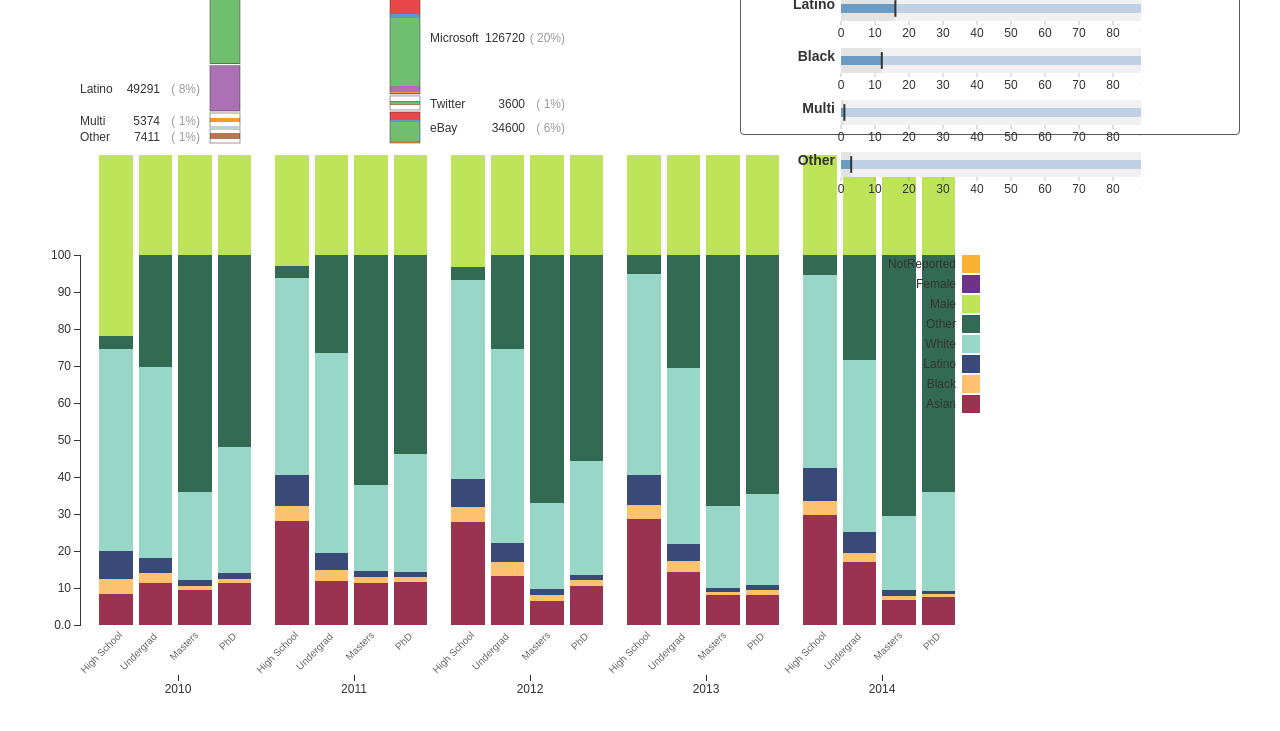
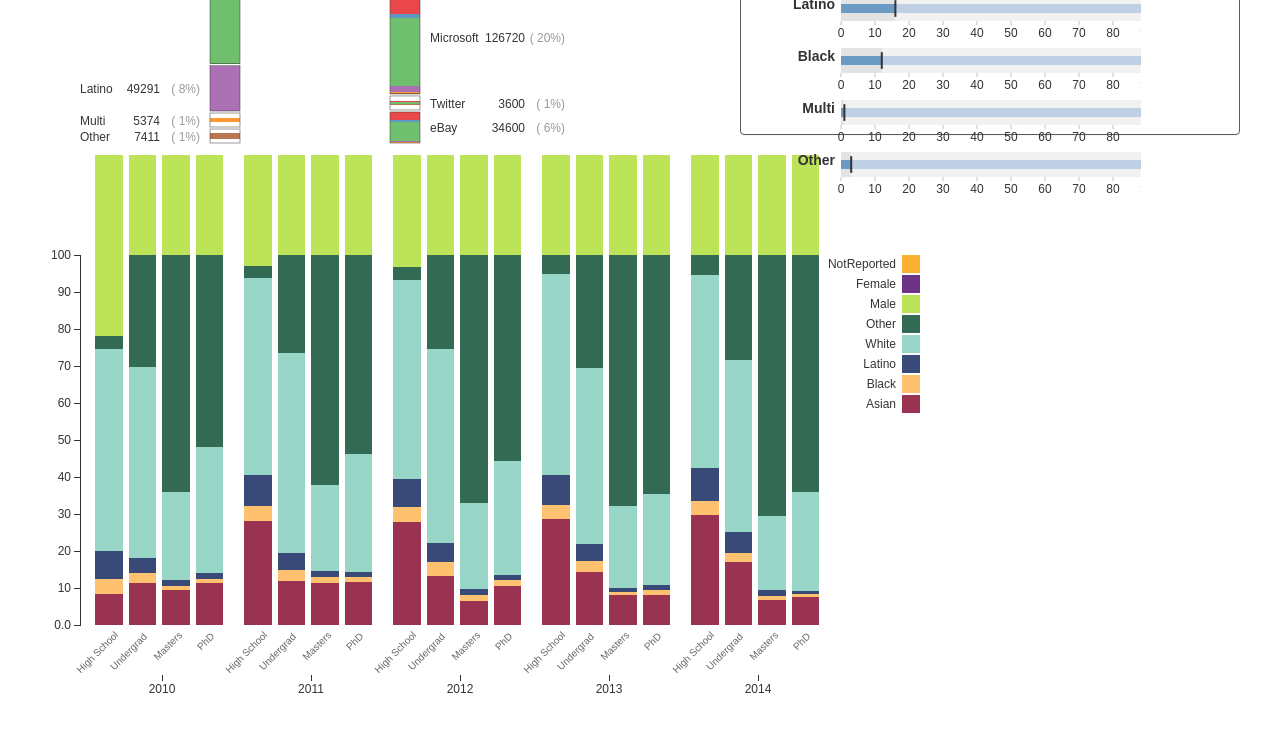
Before and after one commit to tanvimehta/info5100-proj2, a plain HTML site: page index.html in a window 1280 px wide. Shown: the part 565-1296 px from the top of the page. Drawn offline with nearby package versions, Linux system fonts and the light colour scheme.

Commit message:
shifted legend

```diff
--- a/index.html
+++ b/index.html
@@ -194,7 +194,7 @@ div.tooltip {
 	<script>
 		var margin = {
 			top : 100,
-			right : 20,
+			right : 80,
 			bottom : 30,
 			left : 40
 		}, width = 960 - margin.left - margin.right, height = 500 - margin.top
@@ -202,7 +202,7 @@ div.tooltip {
 
 		var education_levels = 4;
 
-		var x = d3.scale.ordinal().rangeRoundBands([ 0, width ], .1);
+		var x = d3.scale.ordinal().rangeRoundBands([ 0, width - margin.right], .1);
 
 		var band_width = width / 5; // number of years
 
@@ -224,6 +224,9 @@ div.tooltip {
 				height + margin.top + margin.bottom + 100).append("g").attr(
 				"transform",
 				"translate(" + margin.left + "," + margin.top + ")");
+
+		var ethnicities = ["Asian", "Black", "Latino", "White", "Other"];
+		var genders = ["Male", "Female", "NotReported"];
 
 		d3.csv("Data/ap-stats.csv", function(error, ap_data) {
 			d3.csv("Data/ugrad-stats.csv", function(error1, u_data) {
@@ -705,8 +708,7 @@ div.tooltip {
 			}).attr(
 					"transform",
 					function(d) {
-						return "translate(" + 2 * x.rangeBand()
-								/ education_levels + ",0)";
+						return "translate(" + 2 * x.rangeBand() / education_levels + ",0)";
 					}).attr("class", "mas").style("fill", function(d) {
 				return color(d.name);
 			});
@@ -722,8 +724,7 @@ div.tooltip {
 			}).attr(
 					"transform",
 					function(d) {
-						return "translate(" + 3 * x.rangeBand()
-								/ education_levels + ",0)";
+						return "translate(" + 3 * x.rangeBand() / education_levels + ",0)";
 					}).attr("class", "pd").style("fill", function(d) {
 				return color(d.name);
 			});
```
